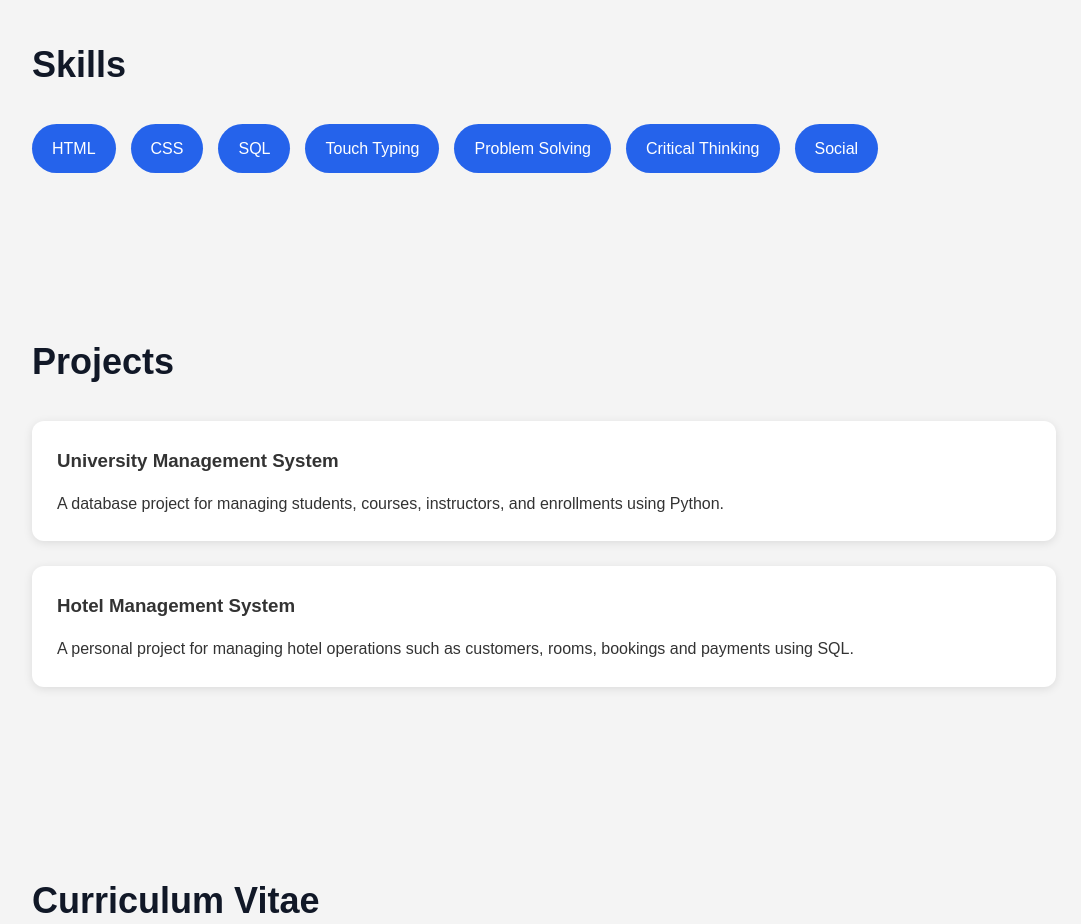
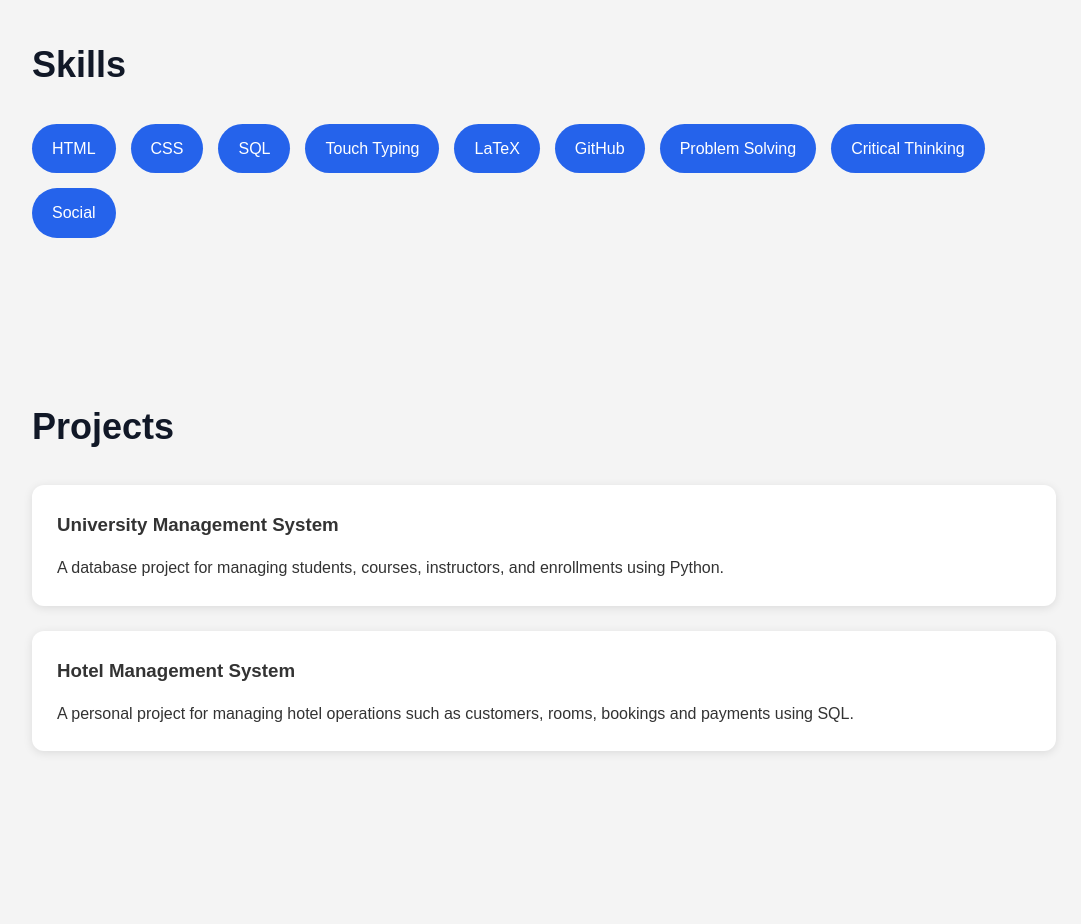
Before and after one commit to gisajoseph660-creator/computer-science-portfolio, a plain HTML site: page index.html in a window 1280 px wide. Shown: the part 1980-2904 px from the top of the page, without its empty margins (96-1177 px from the left). Drawn offline with Linux system fonts and the light colour scheme.

Commit message:
Add LaTeX and GitHub to skills list

```diff
--- a/index.html
+++ b/index.html
@@ -74,6 +74,8 @@
         <li>CSS</li>
         <li>SQL</li>
         <li>Touch Typing</li>
+        <li>LaTeX</li>
+        <li>GitHub</li>
         <li>Problem Solving</li>
         <li>Critical Thinking</li>
         <li>Social</li>
```
